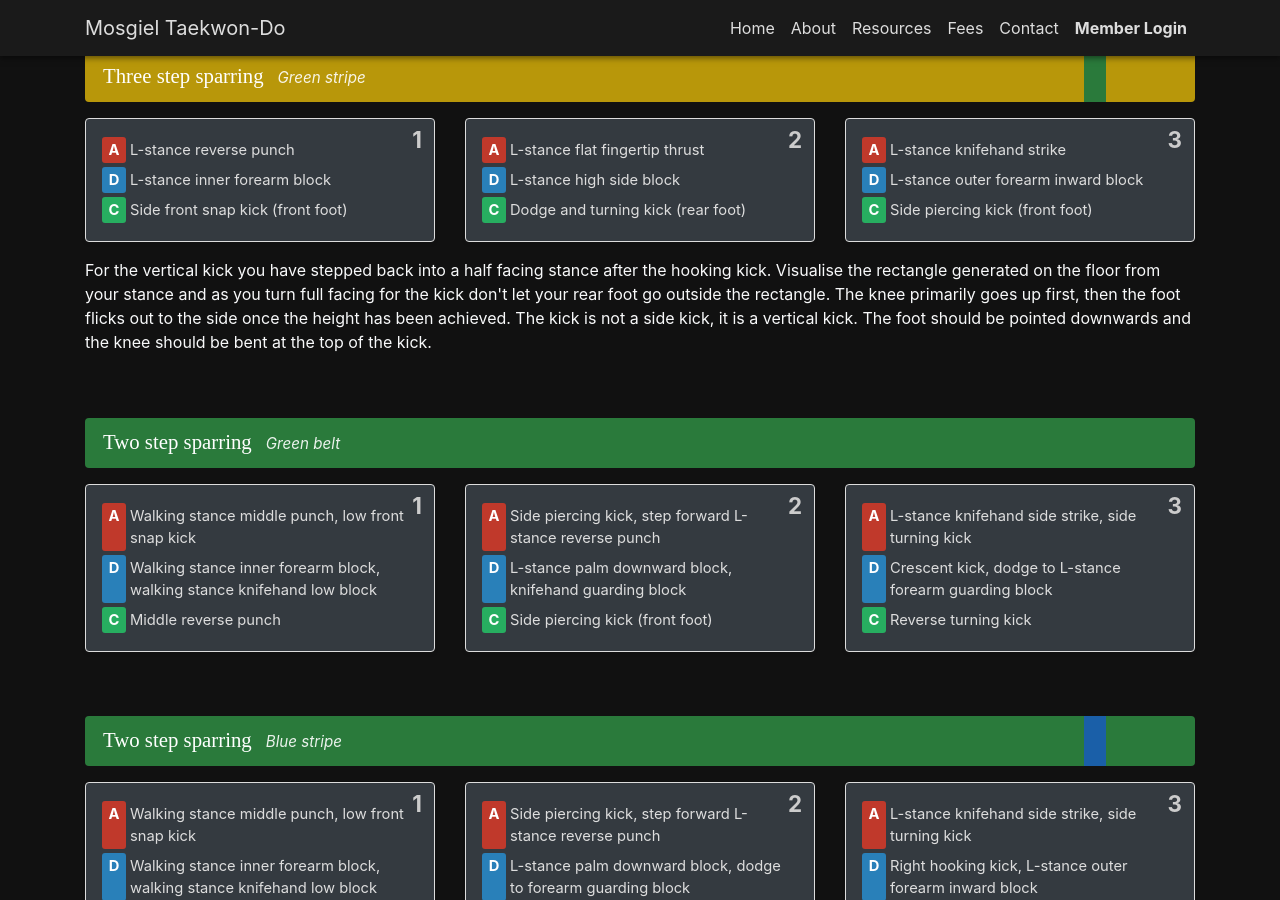
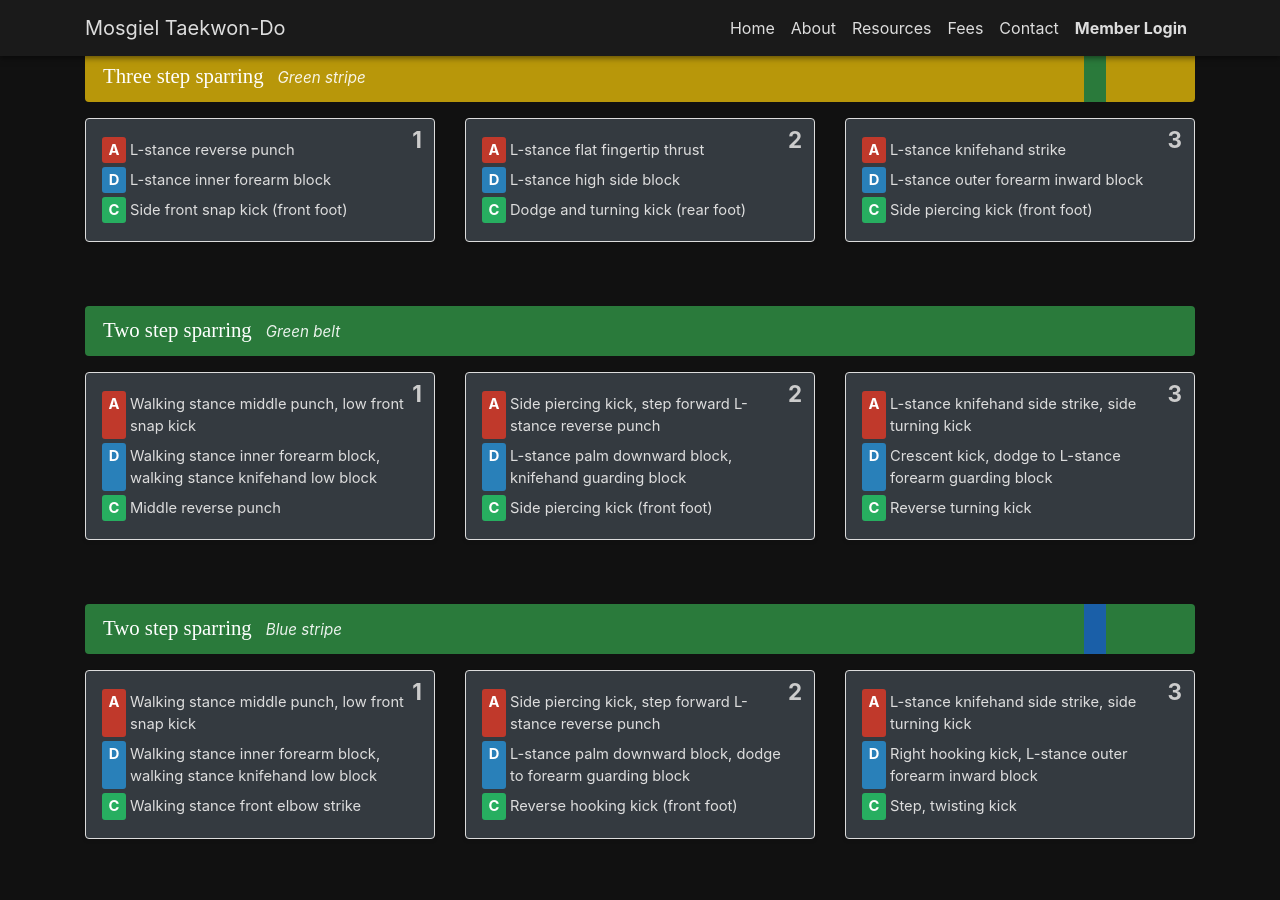
Before and after one commit to gurubobnz/www.mosgieltkd.co.nz, a Jekyll site: the page built from step-sparring.html, in a window 1280 px wide and 900 px high, scrolled down 652 px. Built offline with Jekyll 4.4.1, drawn with Linux system fonts in a browser that asks for light colours; nearby versions of some CDN libraries; some web fonts are replaced.

Commit message:
Fix typo

```diff
--- a/_data/step_sparring.yml
+++ b/_data/step_sparring.yml
@@ -33,8 +33,6 @@
     - A: L-stance knifehand strike
       D: L-stance outer forearm inward block
       C: Side piercing kick (front foot)
-  notes:
-    - For the vertical kick you have stepped back into a half facing stance after the hooking kick. Visualise the rectangle generated on the floor from your stance and as you turn full facing for the kick don't let your rear foot go outside the rectangle. The knee primarily goes up first, then the foot flicks out to the side once the height has been achieved. The kick is not a side kick, it is a vertical kick. The foot should be pointed downwards and the knee should be bent at the top of the kick.
 
 - title: Two step sparring
   grades: Green belt
```
